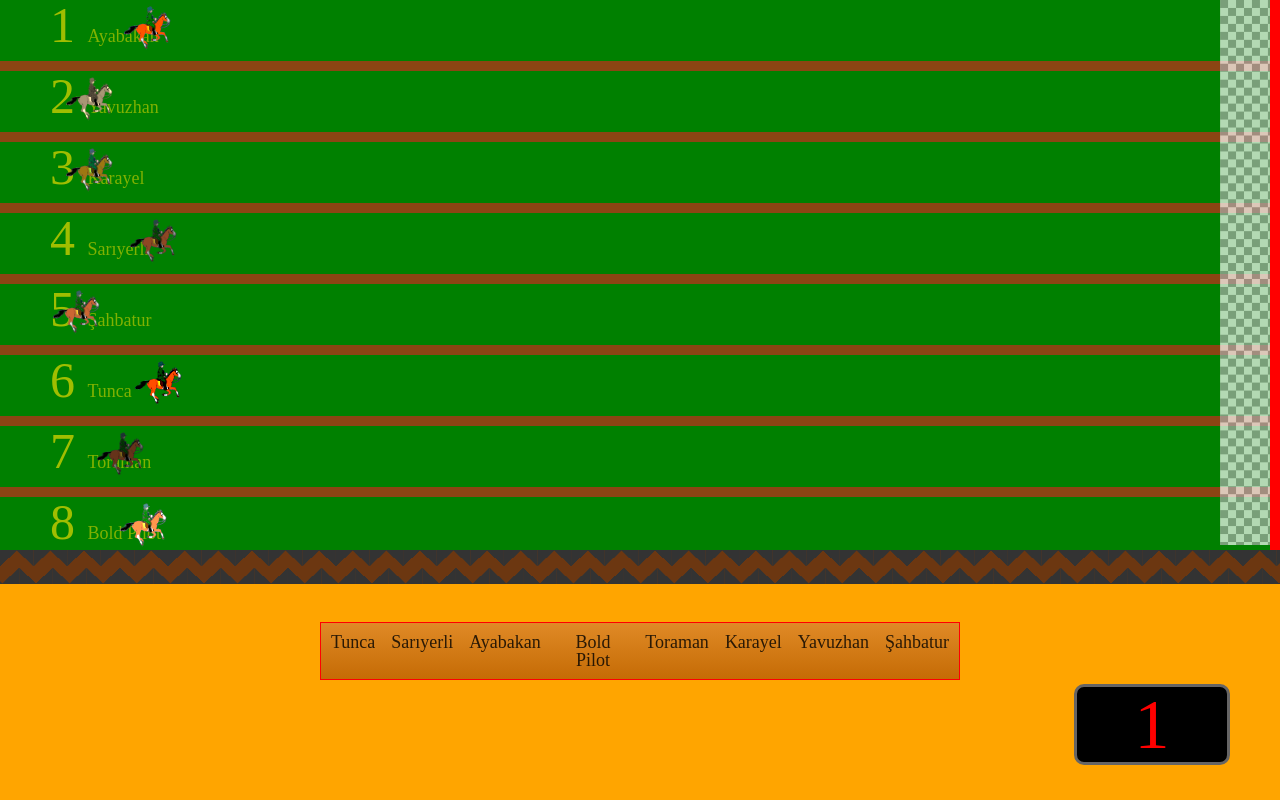
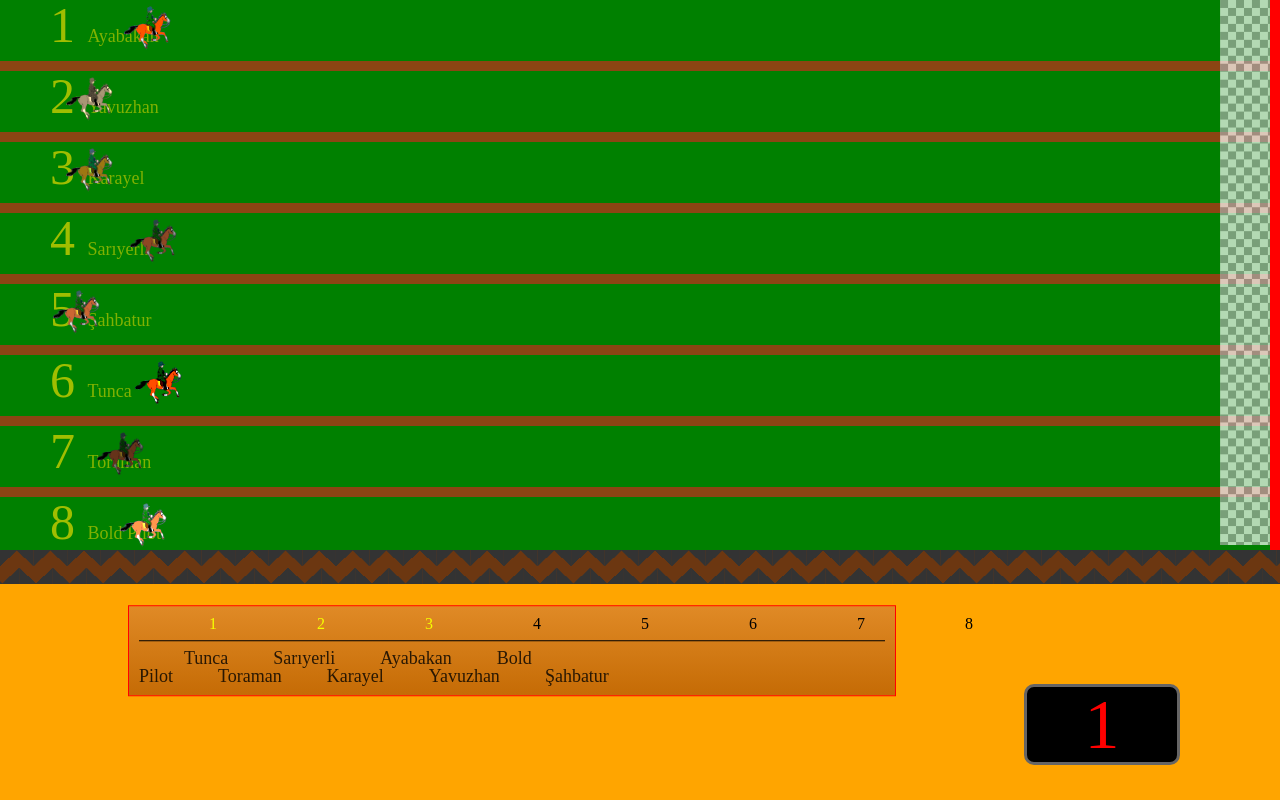
Before and after one commit to enqinsel/horse-racing, a Vue app: page / in a window 1280 px wide. Both pictures are taken after a click on the button "Start". Built offline with nearby package versions, Linux system fonts and the light colour scheme.

Commit message:
moment table updated

```diff
--- a/src/components/Horse.vue
+++ b/src/components/Horse.vue
@@ -71,41 +71,40 @@ const array2 = ref([
 const array = ref([
   {
     name: "Ayabakan",
-    roads: horseOneroad
+    roads: horseOneroad,
   },
   {
     name: "Yavuzhan",
-    roads: horseTworoad
+    roads: horseTworoad,
   },
   {
     name: "Karayel",
-    roads: horseThreeroad
+    roads: horseThreeroad,
   },
   {
     name: "Sarıyerli",
-    roads: horseFourroad
+    roads: horseFourroad,
   },
   {
     name: "Şahbatur",
-    roads: horseFiveroad
+    roads: horseFiveroad,
   },
   {
     name: "Tunca",
-    roads: horseSixroad
+    roads: horseSixroad,
   },
   {
     name: "Toraman",
-    roads: horseSevenroad
+    roads: horseSevenroad,
   },
   {
     name: "Bold Pilot",
-    roads: horseEightroad
+    roads: horseEightroad,
   },
 ]);
 
 const test = computed(()=>{
   let sorting = array.value.sort((a,b) =>  a.roads - b.roads);
-  console.log(array.value[0].roads);
   return sorting
 })
 
@@ -237,7 +236,14 @@ function countDown() {
     </div>
     <hr class="barrier" />
     <div v-if="showRoad" class="road">
-      <span v-for="item in test">{{item.name}}</span>
+          <div>
+            <ul class="momentTable">
+              <li class="rankColor" v-for="i in 3">{{ i }}</li>
+              <li v-for="i in 5">{{ i + 3 }}</li>
+            </ul>
+            <hr class="line_moment ">
+          </div>
+      <div><span v-for="item in test" style="margin-left:45px;">{{item.name}}</span></div>
     </div>
     <div v-if="show" class="result">
       <div class="mask"></div>
@@ -248,11 +254,11 @@ function countDown() {
         </div>
         <div class="card__wrapper">
           <ul>
-            <li class="rankColor" v-for="i in 3">{{ i }}</li>
-            <li v-for="i in 5">{{ i + 3 }}</li>
+            <li class="rankColor resultTable" v-for="i in 3">{{ i }}</li>
+            <li  class="resultTable" v-for="i in 5">{{ i + 3 }}</li>
           </ul>
           <ul>
-            <li v-for="myResult in myResults">{{ myResult.name }}</li>
+            <li class="resultTable" v-for="myResult in myResults">{{ myResult.name }}</li>
           </ul>
         </div>
         <button class="restartButton" @click="restartHandler">Yeniden Başlat</button>
@@ -266,6 +272,18 @@ function countDown() {
 </template>
 
 <style scoped>
+.line_moment{
+  background-color: black;
+  height:1.5px;
+  border:0px;
+}
+.momentTable{
+  display: flex;
+  align-items: flex-start;
+  gap: 100px;
+  margin-left: 70px;
+}
+
 span {
   font-size: 18px;
   opacity: 0.8;
@@ -297,7 +315,7 @@ span {
   justify-content: space-around;
   position: fixed;
   border-radius: 10px;
-  right: 50px;
+  right: 100px;
   bottom: 35px;
 }
 .startButton {
@@ -318,16 +336,12 @@ span {
   transition: all 0.3s ease;
 }
 .road {
-  display: flex;
-  justify-content: center;
-  gap: 16px;
   background: rgb(237, 252, 196);
   background: linear-gradient(0deg, #c56b05 0%, #e08a26 100%);
   border: 1px solid red;
-  text-align: center;
   padding: 10px;
   width: auto;
-  margin-left: 50%;
+  margin-left: 40%;
   margin-top: 50px;
   transform: translate(-50%, -50%);
 }
@@ -409,7 +423,7 @@ img {
   grid-template-columns: repeat(2, 2fr);
 }
 
-li {
+.resultTable {
   padding: 10px;
   border-bottom: 1px solid rgb(0, 0, 0);
 }
```
